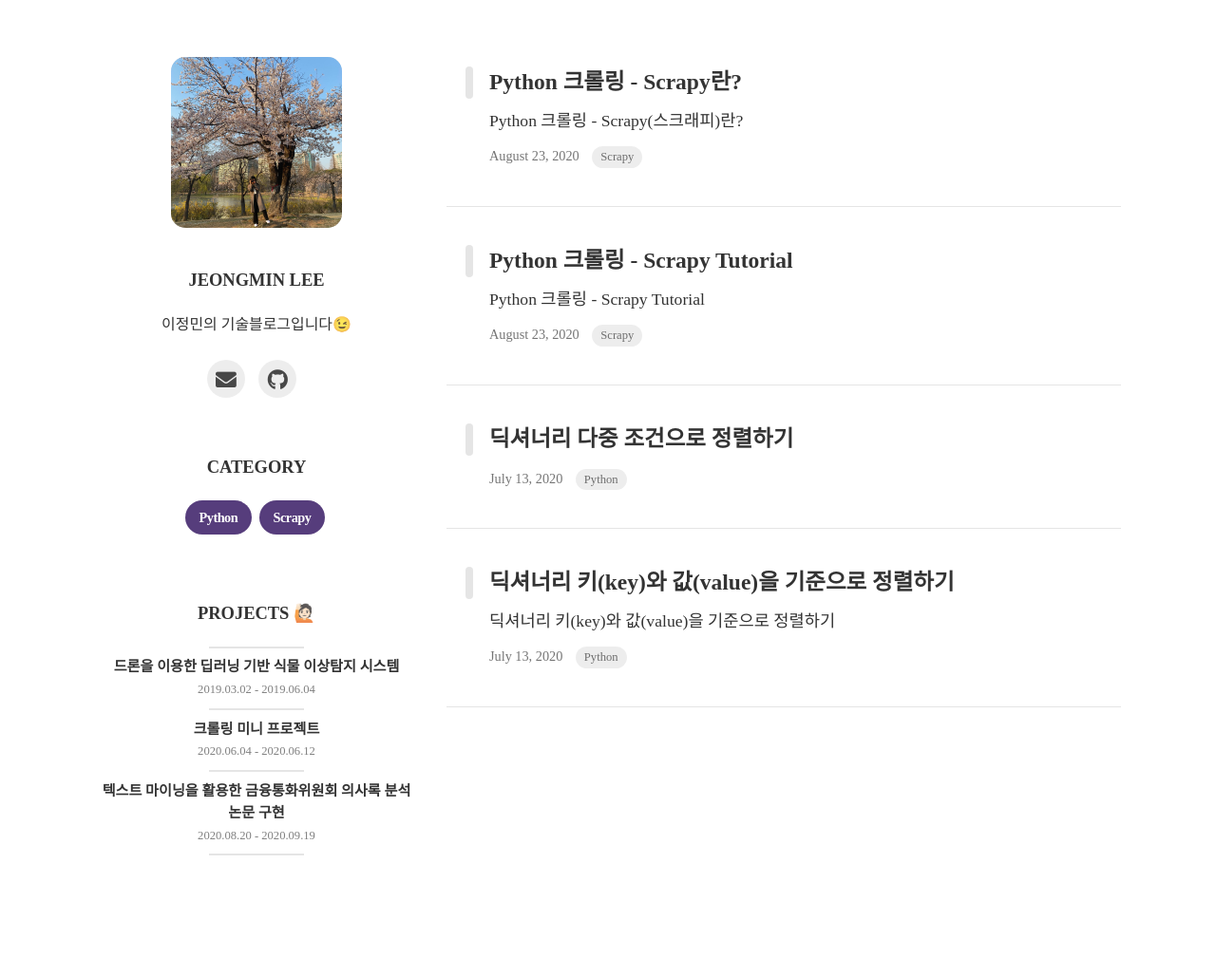
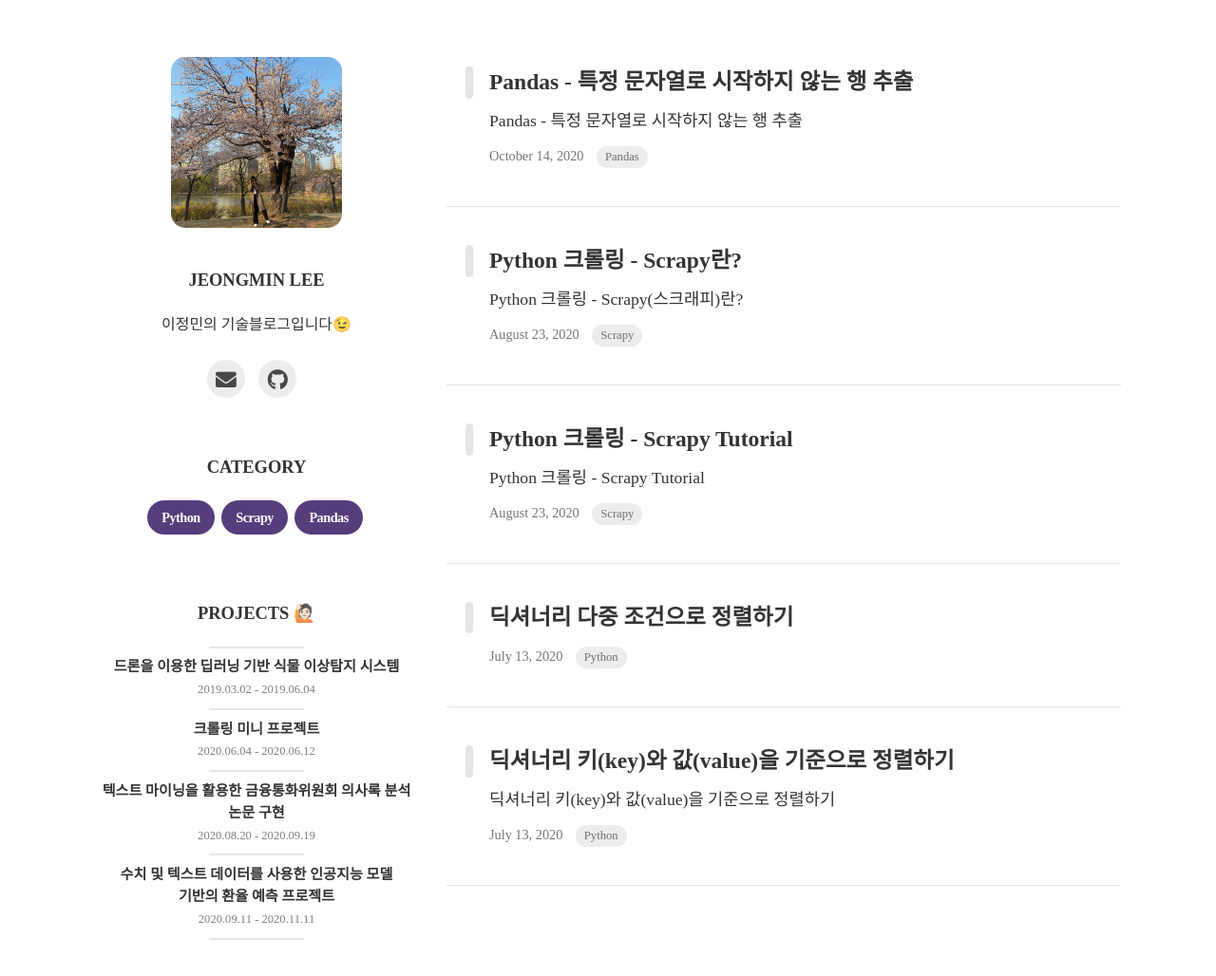
Before and after one commit to Lee-JeongMin/Lee-JeongMin.github.io, a Jekyll site: the page built from index.html, in a window 1280 px wide. Shown: the whole page at 95% size. Built offline with Jekyll 4.4.1, drawn with Linux system fonts in a browser that asks for light colours; nearby versions of some CDN libraries; some web fonts are replaced; the list of posts is cut into pages by our own code; before the commit the page ends 940 px from its top, so only the background shows below that; part of the change alters nothing that is shown.

Commit message:
Add exchange rate project

````diff
--- a/_data/projects.yml
+++ b/_data/projects.yml
@@ -60,3 +60,39 @@
           description : 문장의 어조 구하기
           image : tons_i.PNG
           description : tone_s를 이용해 문서 전체의 어조 구하기
+- project :
+    print : True # If 'False' is selected, it will not be displayed in 'home.html > aside > .proj-content'.
+    modal : True # If 'True' is selected, modal can open in 'portfolio.html'.
+    url :  https://github.com/kwonsuhan/Exchange-Rate-Caster # Full URL
+    image : model_architecture.PNG # path: assets/project/
+    date : 2020.09.11 - 2020.11.11
+    title : 수치 및 텍스트 데이터를 사용한 인공지능 모델 기반의 환율 예측 프로젝트
+    summary :
+    description : 수치 및 텍스트(뉴스) 데이터를 사용해 환율 예측 및 주요 뉴스 추출 후 리포트 제공
+    contents :
+        - title : 1. 데이터 수집 및 정제
+          image :
+          description :
+        - title : 2. 모델 학습
+          image :
+          description :
+        - title : 3. 주요 뉴스 추출 및 검색
+          image :
+          description :
+        - title : 4. 서비스 제공
+          image :
+          description :
+
+# - project :
+#     print : True # If 'False' is selected, it will not be displayed in 'home.html > aside > .proj-content'.
+#     modal : True # If 'True' is selected, modal can open in 'portfolio.html'.
+#     url :   # Full URL
+#     image :  # path: assets/project/
+#     date : 2020.08.20 - 2020.09.19
+#     title : 개인 프로젝트 - 텍스트 마이닝을 통한 회사 부도 예측
+#     summary :
+#     description : BOK 논문 구현처럼 회사를 검색해 나온 뉴스를 수집해 텍스트 마이닝을 거쳐 회사의 부도를 예측한다.
+#     contents :
+#         - title :
+#           image :
+#           description :
--- /dev/null
+++ b/_posts/2020-10-14-Pandas-delect-str-startswith.md
@@ -0,0 +1,37 @@
+---
+layout: post
+title: Pandas - 특정 문자열로 시작하지 않는 행 추출
+subtitle :
+tags: [Pandas]
+author: JeongMin Lee
+comments : True
+---
+
+## Pandas - 특정 문자열로 시작하지 않는 행 추출
+
+특정 문자열로 시작하지 않는 행만 추출해보자
+
+```python
+import pandas as pd
+df = pd.DataFrame(['[알림]오늘의 날씨','오늘의 뉴스','[알림]오늘의 음악','오늘의 영화'], columns=['today'])
+df = df[~df['today'].str.startswith('[알림]')]
+```
+
+결과 :
+
+[알림]이라고 시작하는 컬럼을 제외한 나머지를 추출
+
+![result1](../assets/img/result1.PNG)
+
+* endswith와 contains도 가능
+
+```python
+import pandas as pd
+df = pd.DataFrame(['[알림]오늘의 날씨','오늘의 뉴스','[알림]오늘의 음악','오늘의 영화'], columns=['today'])
+df = df[~df['today'].str.endswith('[알림]')]
+
+
+import pandas as pd
+df = pd.DataFrame(['[알림]오늘의 날씨','오늘의 뉴스','[알림]오늘의 음악','오늘의 영화'], columns=['today'])
+df = df[~df['today'].str.contains('[알림]')]
+```
````
Also changed, not shown: assets/img/result1.PNG (added), assets/project/model_architecture.PNG (added).
